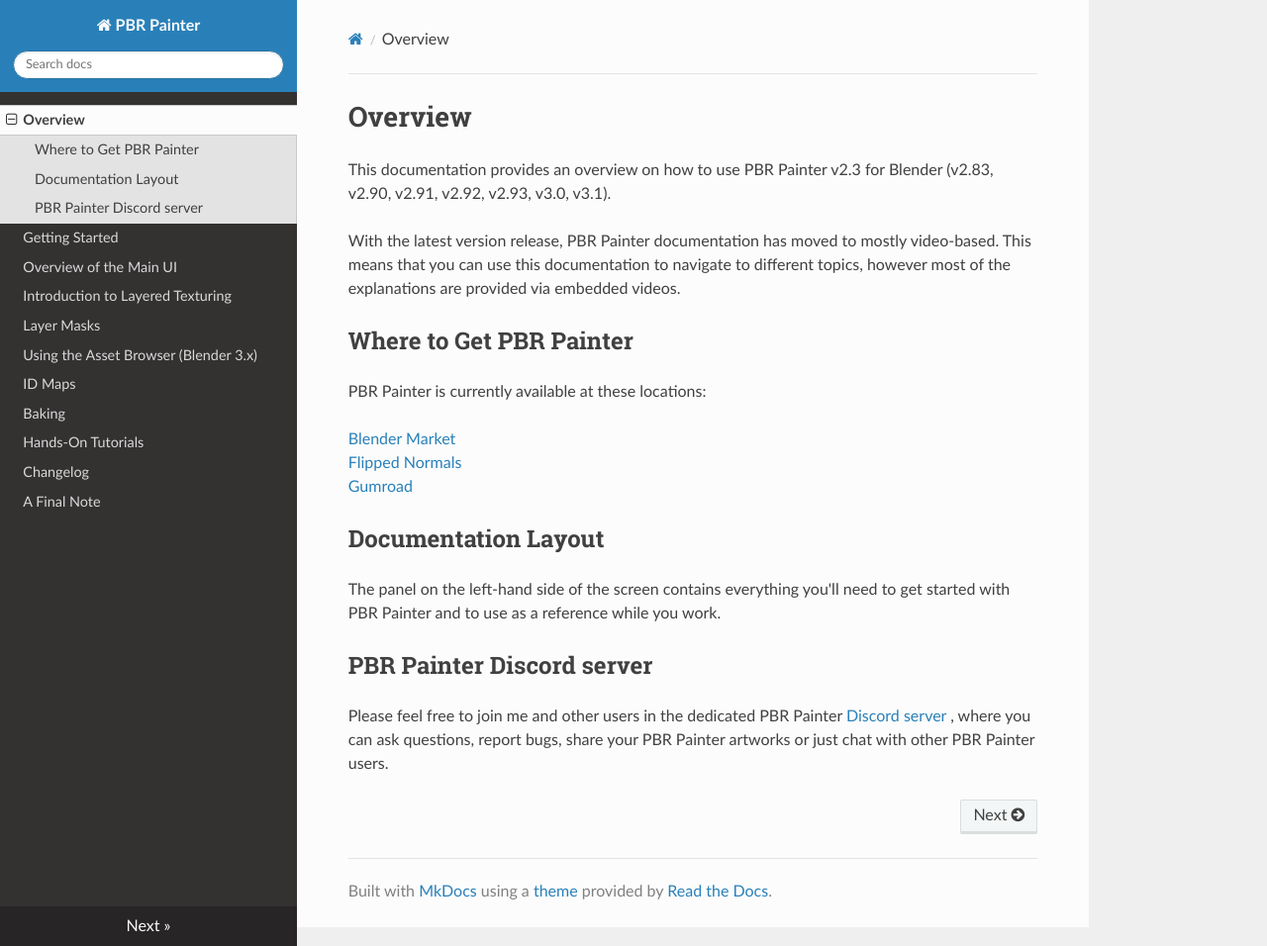
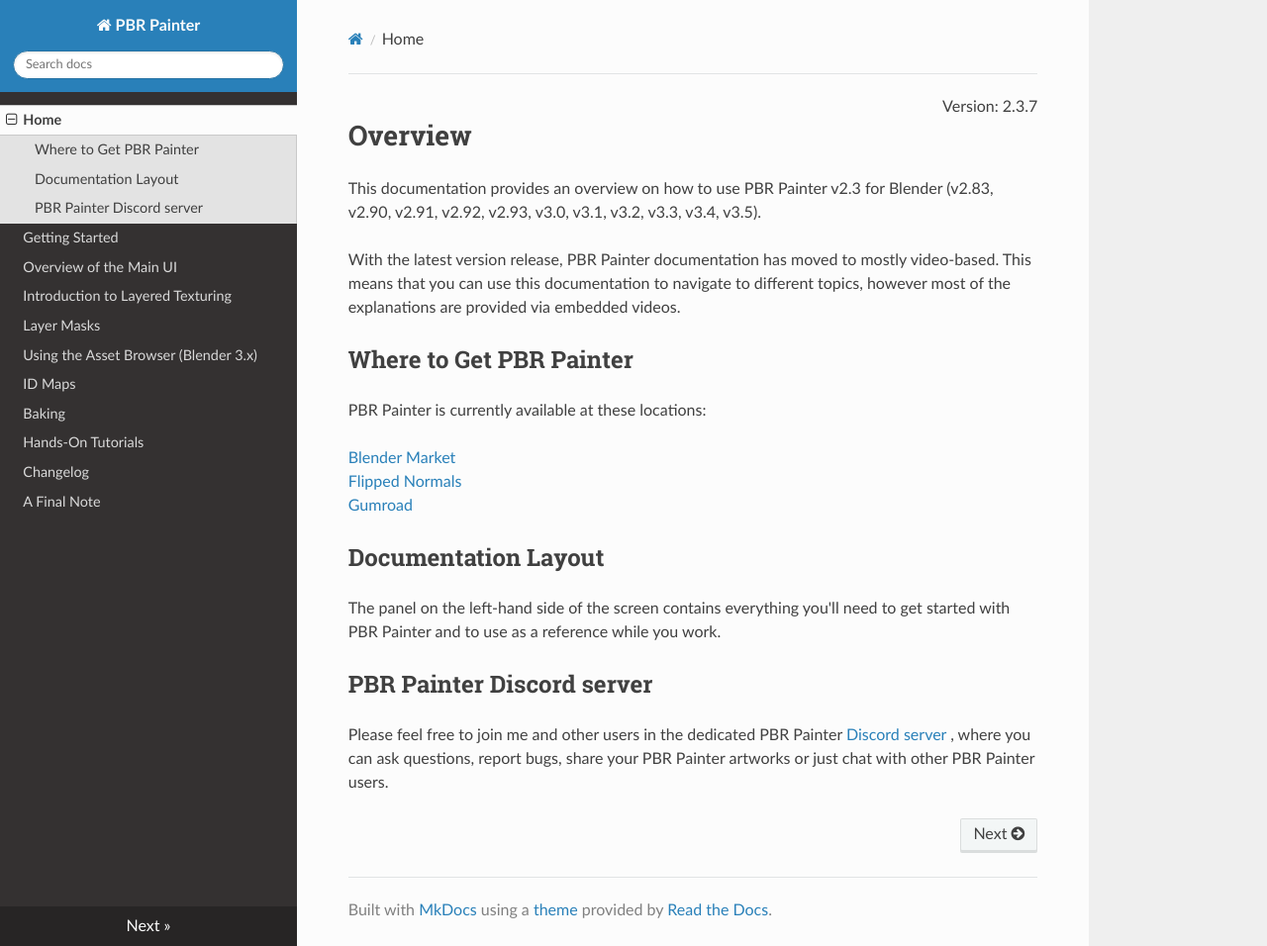
Before and after one commit to pbrpainter/pbr-painter-doc, an MkDocs documentation site: the page built from docs/index.md, in a window 1280 px wide and 956 px high. Shown: the whole window at 99% size. Built offline with MkDocs 1.6.1, drawn with Linux system fonts in a browser that asks for light colours; nearby versions of some CDN libraries.

Commit message:
Updated index to include version

```diff
--- a/docs/index.md
+++ b/docs/index.md
@@ -1,6 +1,8 @@
+<div style="text-align: right"> Version: 2.3.7 </div>
+
 # Overview
 
-This documentation provides an overview on how to use PBR Painter v2.3 for Blender (v2.83, v2.90, v2.91, v2.92, v2.93, v3.0, v3.1).
+This documentation provides an overview on how to use PBR Painter v2.3 for Blender (v2.83, v2.90, v2.91, v2.92, v2.93, v3.0, v3.1, v3.2, v3.3, v3.4, v3.5).
 
 With the latest version release, PBR Painter documentation has moved to mostly video-based. This means that you can use this documentation to navigate
 to different topics, however most of the explanations are provided via embedded videos.
```
